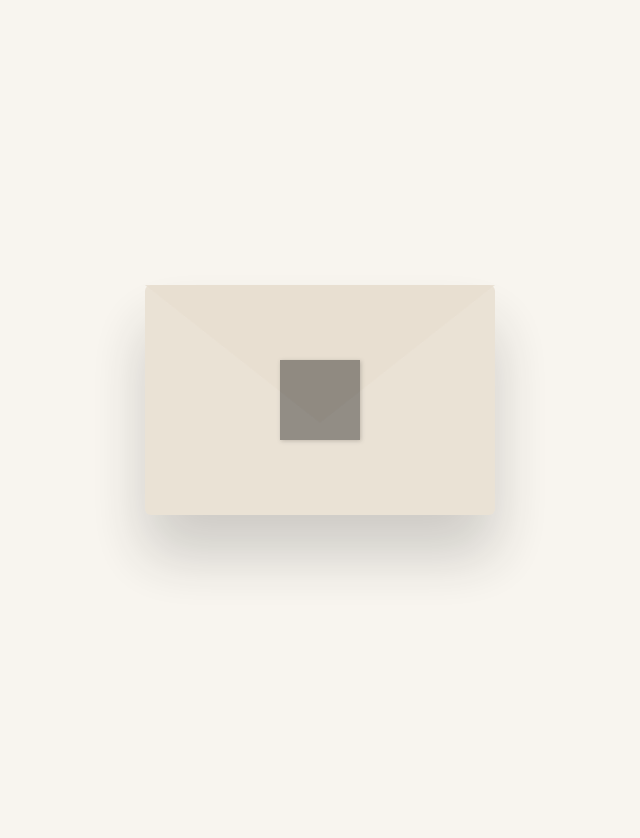
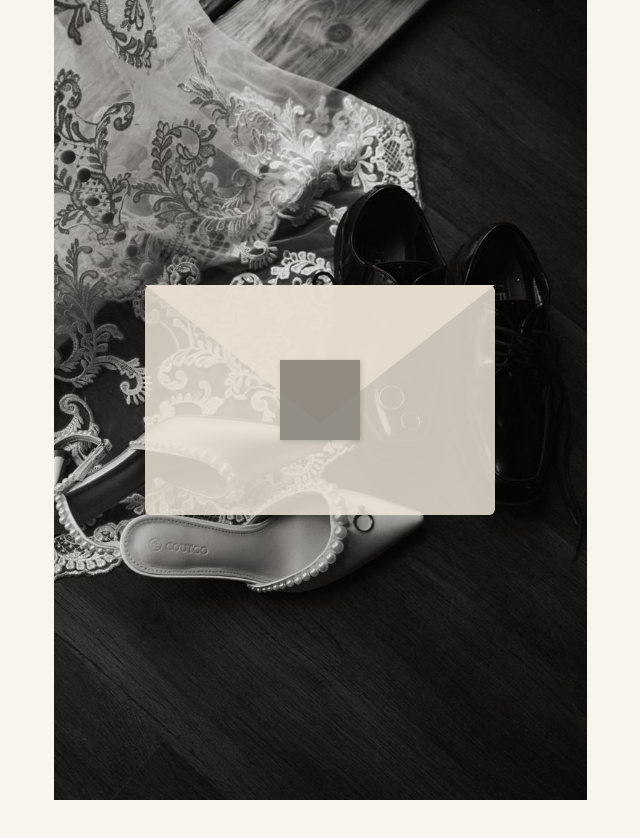
Before and after one commit to amihajlovic1/marko-i-jelena-, a plain HTML site: page index.html in a window 1280 px wide. Shown: the whole page, without its empty margins (320-960 px from the left). Drawn offline with nearby package versions, Linux system fonts and the light colour scheme; grey boxes are pictures that could not be loaded.

Commit message:
Update style.css

```diff
--- a/style.css
+++ b/style.css
@@ -8,7 +8,7 @@
 
 body{
 
- background-image: url(image/slikaa1.jpg);
+ background-image: url(images/slikaa1.jpg);
  background-size: contain;
  background-position: center;
  background-repeat: no-repeat;
```
